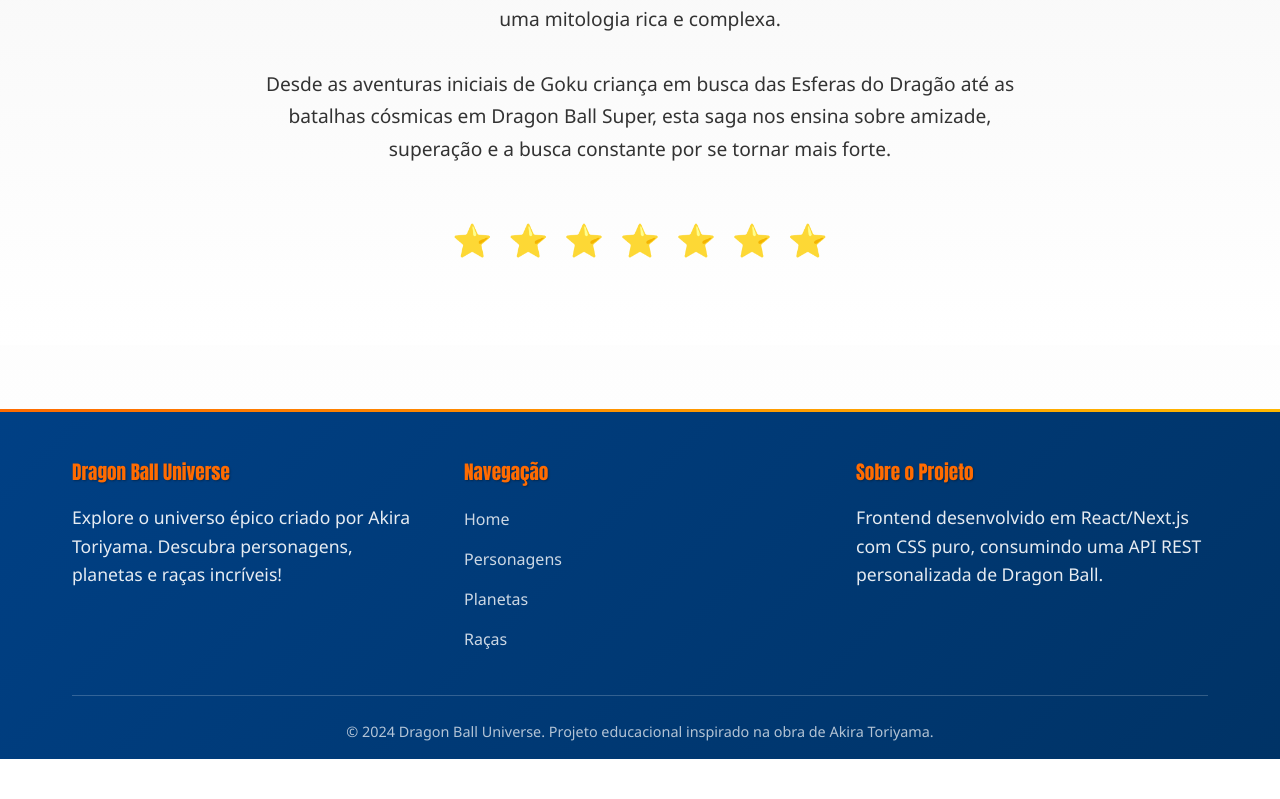
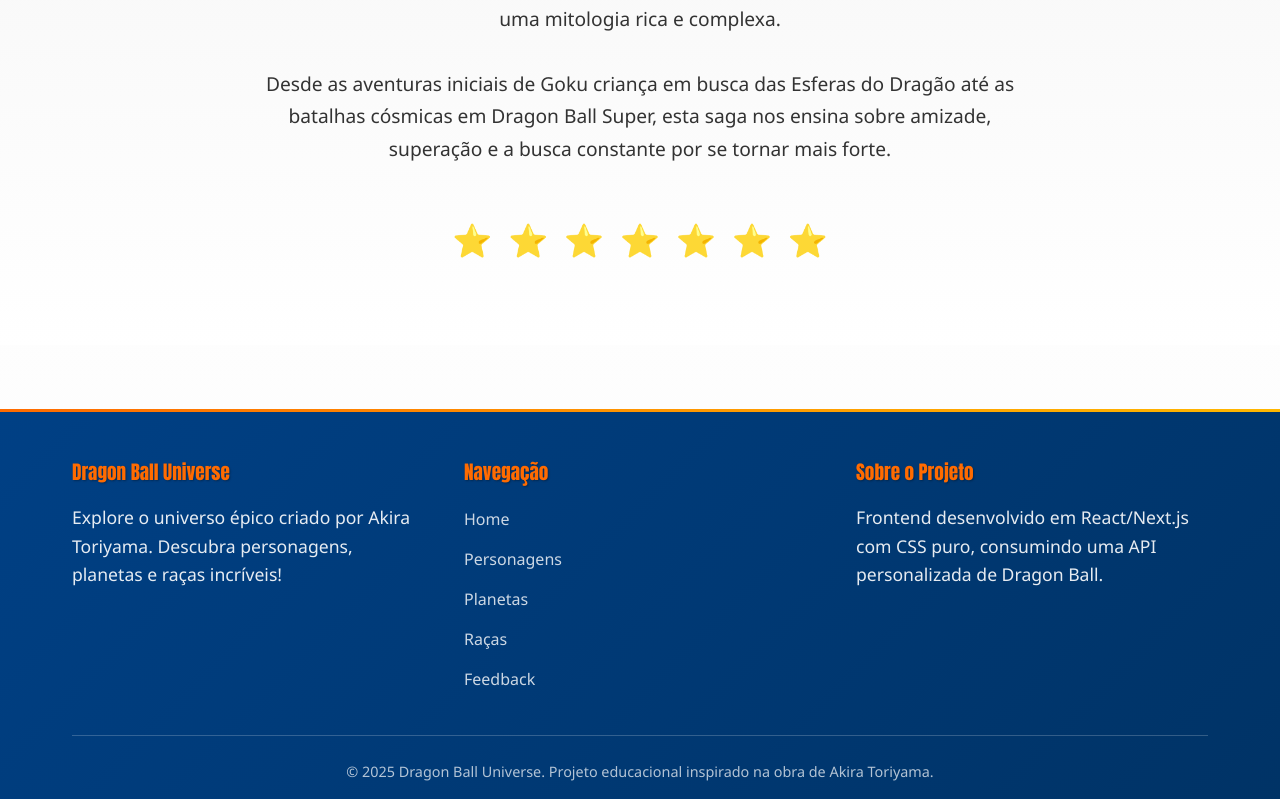
Before and after one commit to giovannig10/dragon-ball-projeto, a Next.js app: page / in a window 1280 px wide. Shown: the part 1907-2706 px from the top of the page. Before the commit the page ends 2666 px from the top, so only its background shows below. Built offline with nearby package versions, Linux system fonts and the light colour scheme.

Commit message:
feat: update to footer

```diff
--- a/src/app/personagens/page.jsx
+++ b/src/app/personagens/page.jsx
@@ -83,7 +83,6 @@
                     className={styles.cardImage}
                   />
                   <div className={styles.cardOverlay}>
-                    <span className={styles.overlayText}>Ver Detalhes</span>
                   </div>
                 </div>
 
--- a/src/app/planetas/page.jsx
+++ b/src/app/planetas/page.jsx
@@ -82,7 +82,6 @@
                     className={styles.cardImage}
                   />
                   <div className={styles.cardOverlay}>
-                    <span className={styles.overlayText}>Ver Detalhes</span>
                   </div>
                 </div>
 
--- a/src/components/Footer.jsx
+++ b/src/components/Footer.jsx
@@ -21,6 +21,7 @@
               <li><a href="/personagens">Personagens</a></li>
               <li><a href="/planetas">Planetas</a></li>
               <li><a href="/racas">Raças</a></li>
+              <li><a href="/contato">Feedback</a></li>
             </ul>
           </div>
 
@@ -28,13 +29,13 @@
             <h4>Sobre o Projeto</h4>
             <p>
               Frontend desenvolvido em React/Next.js com CSS puro,
-              consumindo uma API REST personalizada de Dragon Ball.
+              consumindo uma API personalizada de Dragon Ball.
             </p>
           </div>
         </div>
 
         <div className={styles.footerBottom}>
-          <p>&copy; 2024 Dragon Ball Universe. Projeto educacional inspirado na obra de Akira Toriyama.</p>
+          <p>&copy; 2025 Dragon Ball Universe. Projeto educacional inspirado na obra de Akira Toriyama.</p>
         </div>
       </div>
     </footer>
```
Also changed, not shown: src/app/racas/page.jsx (+8 -1 lines).
